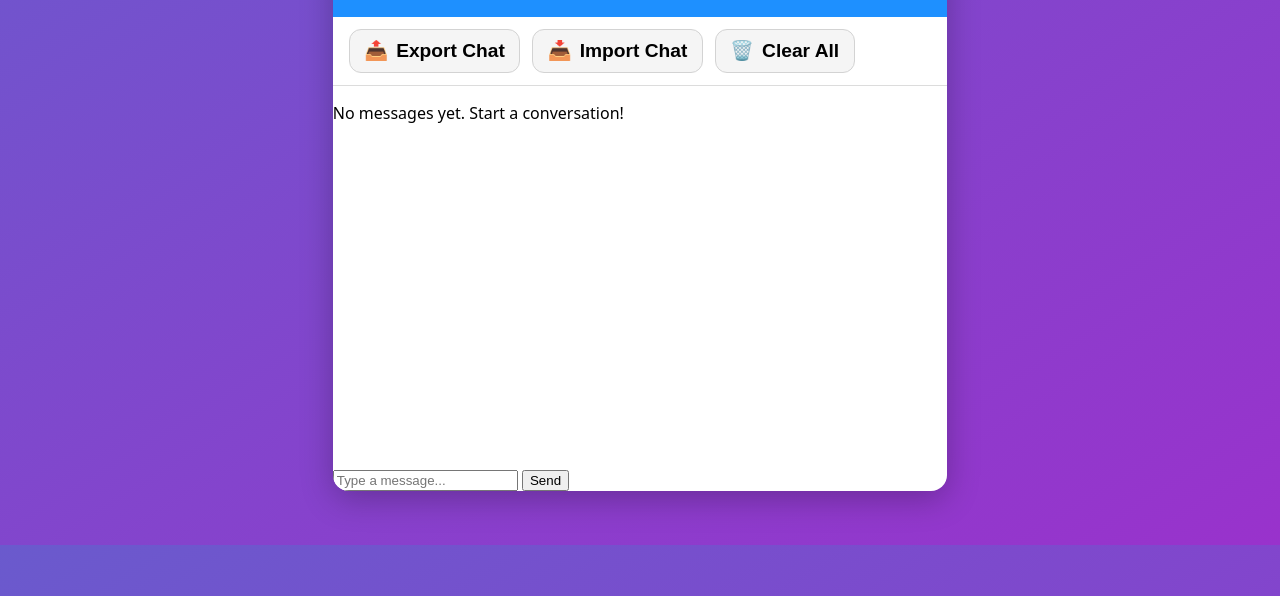
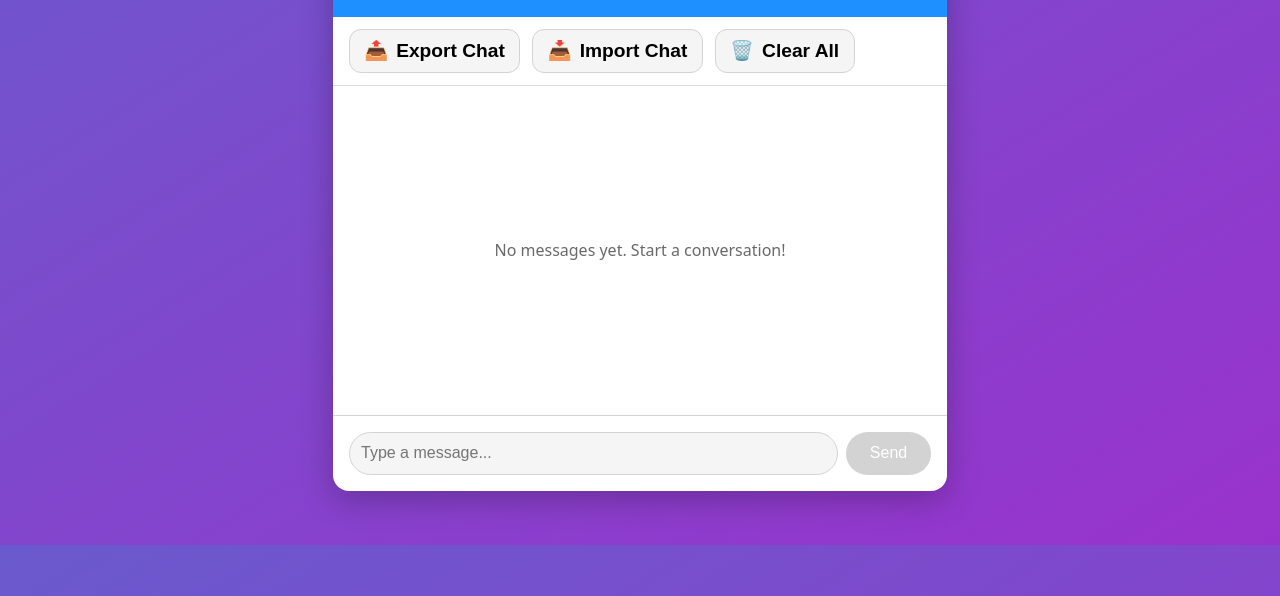
Before and after one commit to RoysHaynes/lab7-mvc-crud, a plain HTML site: page index.html in a window 1280 px wide. Shown: the part 255-851 px from the top of the page. Drawn offline with Linux system fonts and the light colour scheme.

Commit message:
Stlye: main chat body and input area

```diff
--- a/styles.css
+++ b/styles.css
@@ -68,6 +68,20 @@ left-side, right-side { display: block; }
     cursor: pointer;
 }
 .btn:hover { background: lavender; }
+.chat-body {
+    background: white;
+    display: grid;
+    grid-template-rows: 1fr;
+    overflow: hidden;
+    place-items: center;
+}
+
+.start.chat {
+    margin: 0;
+    padding: 1.25rem;
+    color: dimgray;
+    font-size: 1rem;
+}
 .bot-messages {
     align-self: flex-start;
     background: lightgray;
@@ -87,3 +101,32 @@ left-side, right-side { display: block; }
     font-size: clamp(.5rem, 2vw, 1rem);
 
 }
+.chat-input {
+    display: flex;
+    gap: 0.5rem;
+    padding: 1rem;
+    border-top: 0.1rem solid lightgray;
+    width: 100%;
+    box-sizing: border-box;
+}
+
+
+.chat-input input {
+    flex: 1;
+    padding: 0.7rem;
+    border: 0.1rem solid lightgray;
+    border-radius: 1.5rem;
+    font-size: 1rem;
+    background-color: whitesmoke;
+    color:black;
+}
+
+.chat-input button {
+    background: lightgray;
+    color: white;
+    border: none;
+    border-radius: 1.5rem;
+    padding: 0 1.5rem;
+    font-size: 1rem;
+    cursor: not-allowed;
+}
```
